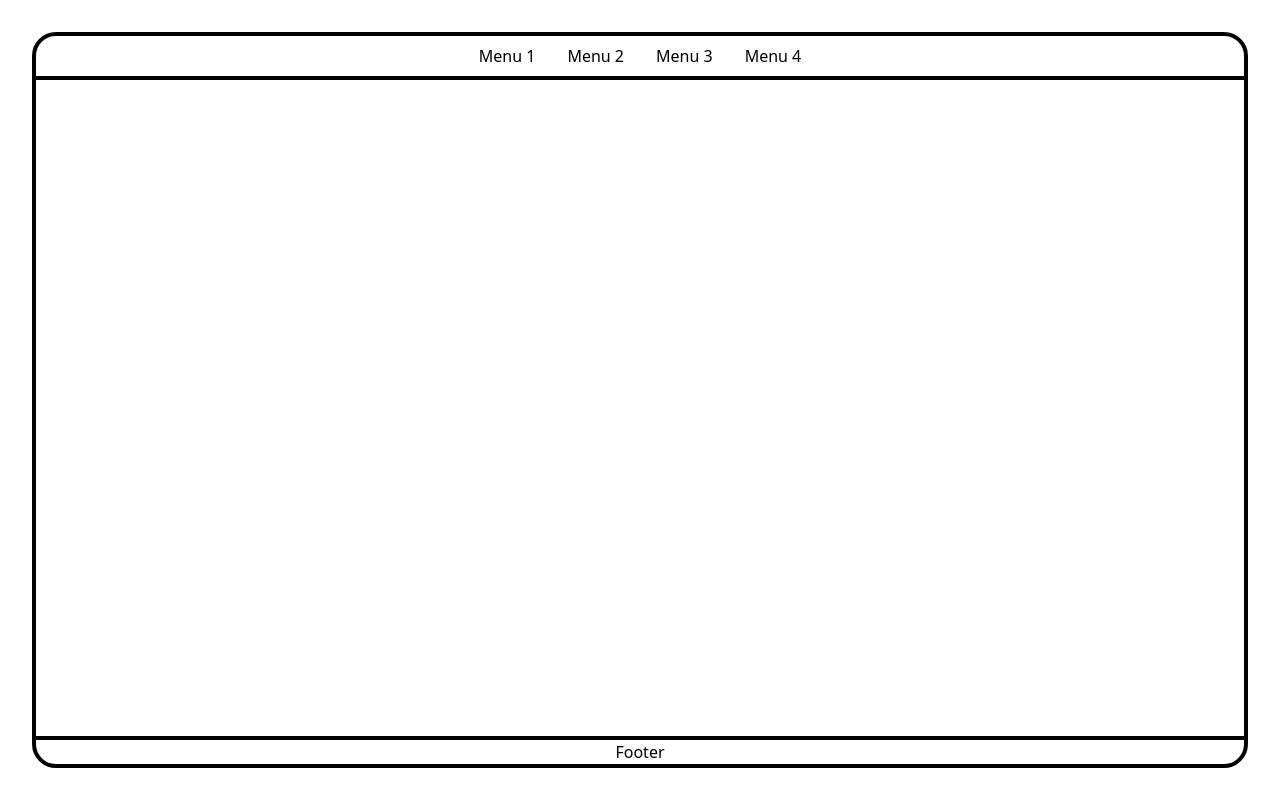
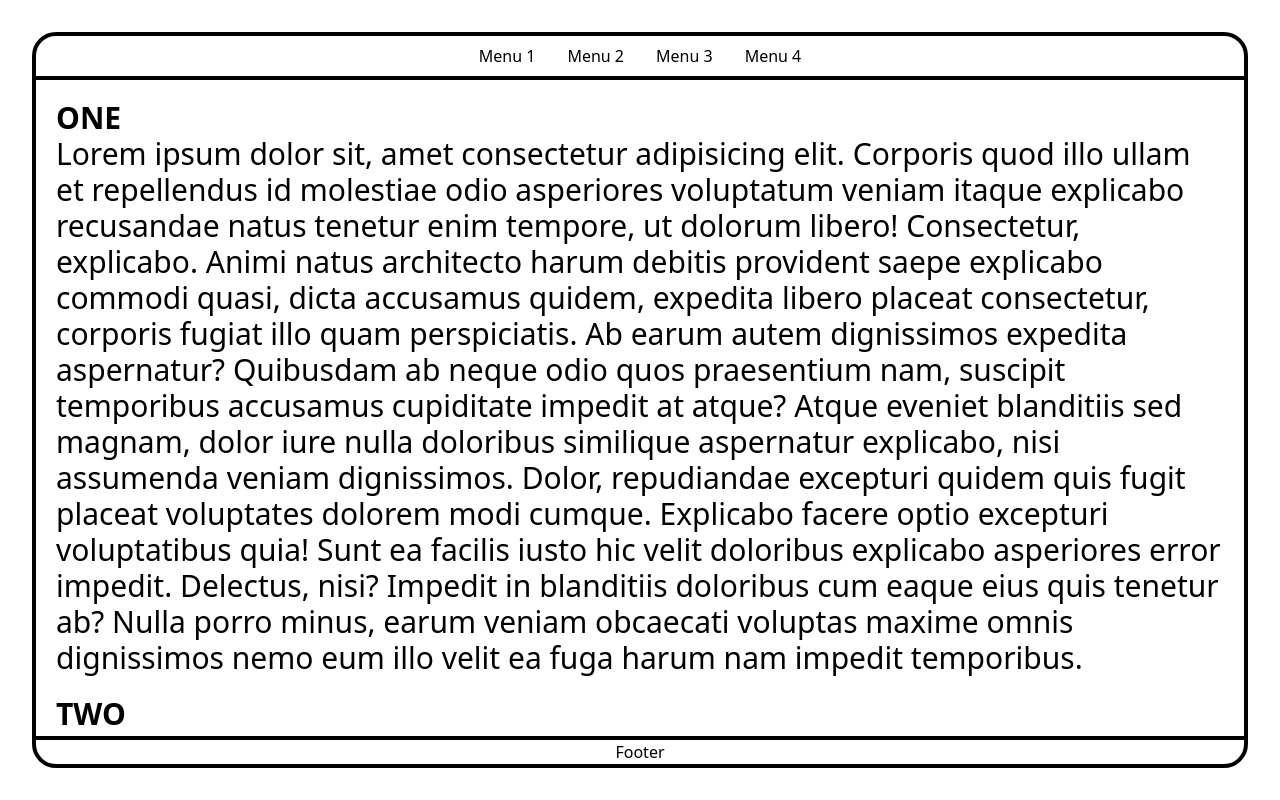
Before and after one commit to abhishekwebdevv/portfolio, a Next.js app: page / in a window 1280 px wide. Built offline with nearby package versions, Linux system fonts and the light colour scheme.

Commit message:
add hash from window object

```diff
--- a/app/page.tsx
+++ b/app/page.tsx
@@ -1,3 +1,89 @@
 export default function Home() {
-  return <></>;
+  return (
+    <div className="p-5 flex flex-col gap-y-5">
+      <div id="one" className="text-3xl">
+        <h2 className="font-bold">ONE</h2>
+        Lorem ipsum dolor sit, amet consectetur adipisicing elit. Corporis quod
+        illo ullam et repellendus id molestiae odio asperiores voluptatum veniam
+        itaque explicabo recusandae natus tenetur enim tempore, ut dolorum
+        libero! Consectetur, explicabo. Animi natus architecto harum debitis
+        provident saepe explicabo commodi quasi, dicta accusamus quidem,
+        expedita libero placeat consectetur, corporis fugiat illo quam
+        perspiciatis. Ab earum autem dignissimos expedita aspernatur? Quibusdam
+        ab neque odio quos praesentium nam, suscipit temporibus accusamus
+        cupiditate impedit at atque? Atque eveniet blanditiis sed magnam, dolor
+        iure nulla doloribus similique aspernatur explicabo, nisi assumenda
+        veniam dignissimos. Dolor, repudiandae excepturi quidem quis fugit
+        placeat voluptates dolorem modi cumque. Explicabo facere optio excepturi
+        voluptatibus quia! Sunt ea facilis iusto hic velit doloribus explicabo
+        asperiores error impedit. Delectus, nisi? Impedit in blanditiis
+        doloribus cum eaque eius quis tenetur ab? Nulla porro minus, earum
+        veniam obcaecati voluptas maxime omnis dignissimos nemo eum illo velit
+        ea fuga harum nam impedit temporibus.
+      </div>
+
+      <div id="two" className="text-3xl">
+        <h2 className="font-bold">TWO</h2>
+        Lorem ipsum dolor sit, amet consectetur adipisicing elit. Corporis quod
+        illo ullam et repellendus id molestiae odio asperiores voluptatum veniam
+        itaque explicabo recusandae natus tenetur enim tempore, ut dolorum
+        libero! Consectetur, explicabo. Animi natus architecto harum debitis
+        provident saepe explicabo commodi quasi, dicta accusamus quidem,
+        expedita libero placeat consectetur, corporis fugiat illo quam
+        perspiciatis. Ab earum autem dignissimos expedita aspernatur? Quibusdam
+        ab neque odio quos praesentium nam, suscipit temporibus accusamus
+        cupiditate impedit at atque? Atque eveniet blanditiis sed magnam, dolor
+        iure nulla doloribus similique aspernatur explicabo, nisi assumenda
+        veniam dignissimos. Dolor, repudiandae excepturi quidem quis fugit
+        placeat voluptates dolorem modi cumque. Explicabo facere optio excepturi
+        voluptatibus quia! Sunt ea facilis iusto hic velit doloribus explicabo
+        asperiores error impedit. Delectus, nisi? Impedit in blanditiis
+        doloribus cum eaque eius quis tenetur ab? Nulla porro minus, earum
+        veniam obcaecati voluptas maxime omnis dignissimos nemo eum illo velit
+        ea fuga harum nam impedit temporibus.
+      </div>
+
+      <div id="three" className="text-3xl">
+        <h2 className="font-bold">THREE</h2>
+        Lorem ipsum dolor sit, amet consectetur adipisicing elit. Corporis quod
+        illo ullam et repellendus id molestiae odio asperiores voluptatum veniam
+        itaque explicabo recusandae natus tenetur enim tempore, ut dolorum
+        libero! Consectetur, explicabo. Animi natus architecto harum debitis
+        provident saepe explicabo commodi quasi, dicta accusamus quidem,
+        expedita libero placeat consectetur, corporis fugiat illo quam
+        perspiciatis. Ab earum autem dignissimos expedita aspernatur? Quibusdam
+        ab neque odio quos praesentium nam, suscipit temporibus accusamus
+        cupiditate impedit at atque? Atque eveniet blanditiis sed magnam, dolor
+        iure nulla doloribus similique aspernatur explicabo, nisi assumenda
+        veniam dignissimos. Dolor, repudiandae excepturi quidem quis fugit
+        placeat voluptates dolorem modi cumque. Explicabo facere optio excepturi
+        voluptatibus quia! Sunt ea facilis iusto hic velit doloribus explicabo
+        asperiores error impedit. Delectus, nisi? Impedit in blanditiis
+        doloribus cum eaque eius quis tenetur ab? Nulla porro minus, earum
+        veniam obcaecati voluptas maxime omnis dignissimos nemo eum illo velit
+        ea fuga harum nam impedit temporibus.
+      </div>
+
+      <div id="four" className="text-3xl">
+        <h2 className="font-bold">FOUR</h2>
+        Lorem ipsum dolor sit, amet consectetur adipisicing elit. Corporis quod
+        illo ullam et repellendus id molestiae odio asperiores voluptatum veniam
+        itaque explicabo recusandae natus tenetur enim tempore, ut dolorum
+        libero! Consectetur, explicabo. Animi natus architecto harum debitis
+        provident saepe explicabo commodi quasi, dicta accusamus quidem,
+        expedita libero placeat consectetur, corporis fugiat illo quam
+        perspiciatis. Ab earum autem dignissimos expedita aspernatur? Quibusdam
+        ab neque odio quos praesentium nam, suscipit temporibus accusamus
+        cupiditate impedit at atque? Atque eveniet blanditiis sed magnam, dolor
+        iure nulla doloribus similique aspernatur explicabo, nisi assumenda
+        veniam dignissimos. Dolor, repudiandae excepturi quidem quis fugit
+        placeat voluptates dolorem modi cumque. Explicabo facere optio excepturi
+        voluptatibus quia! Sunt ea facilis iusto hic velit doloribus explicabo
+        asperiores error impedit. Delectus, nisi? Impedit in blanditiis
+        doloribus cum eaque eius quis tenetur ab? Nulla porro minus, earum
+        veniam obcaecati voluptas maxime omnis dignissimos nemo eum illo velit
+        ea fuga harum nam impedit temporibus.
+      </div>
+    </div>
+  );
 }
--- a/components/headers/Header.tsx
+++ b/components/headers/Header.tsx
@@ -1,3 +1,4 @@
+"use client";
 import Link from "next/link";
 import React from "react";
 
@@ -5,29 +6,38 @@ const menuList = [
   {
     id: 1,
     name: "Menu 1",
+    hash: "#one",
   },
   {
     id: 2,
     name: "Menu 2",
+    hash: "#two",
   },
   {
     id: 3,
     name: "Menu 3",
+    hash: "#three",
   },
   {
     id: 4,
     name: "Menu 4",
+    hash: "#four",
   },
 ];
 
 export function Header() {
+  console.log(window.location);
+  const { hash } = window.location;
+
   return (
     <header className="border-4 border-black rounded-3xl rounded-b-none flex items-center justify-center gap-x-4">
       {menuList.map((menuItem) => (
         <Link
-          href="/"
+          href={menuItem.hash}
           key={menuItem.id}
-          className="p-2 hover:bg-black hover:text-white"
+          className={`p-2 hover:bg-black hover:text-white ${
+            hash === menuItem.hash ? "bg-black text-white" : ""
+          }`}
         >
           {menuItem.name}
         </Link>
```
